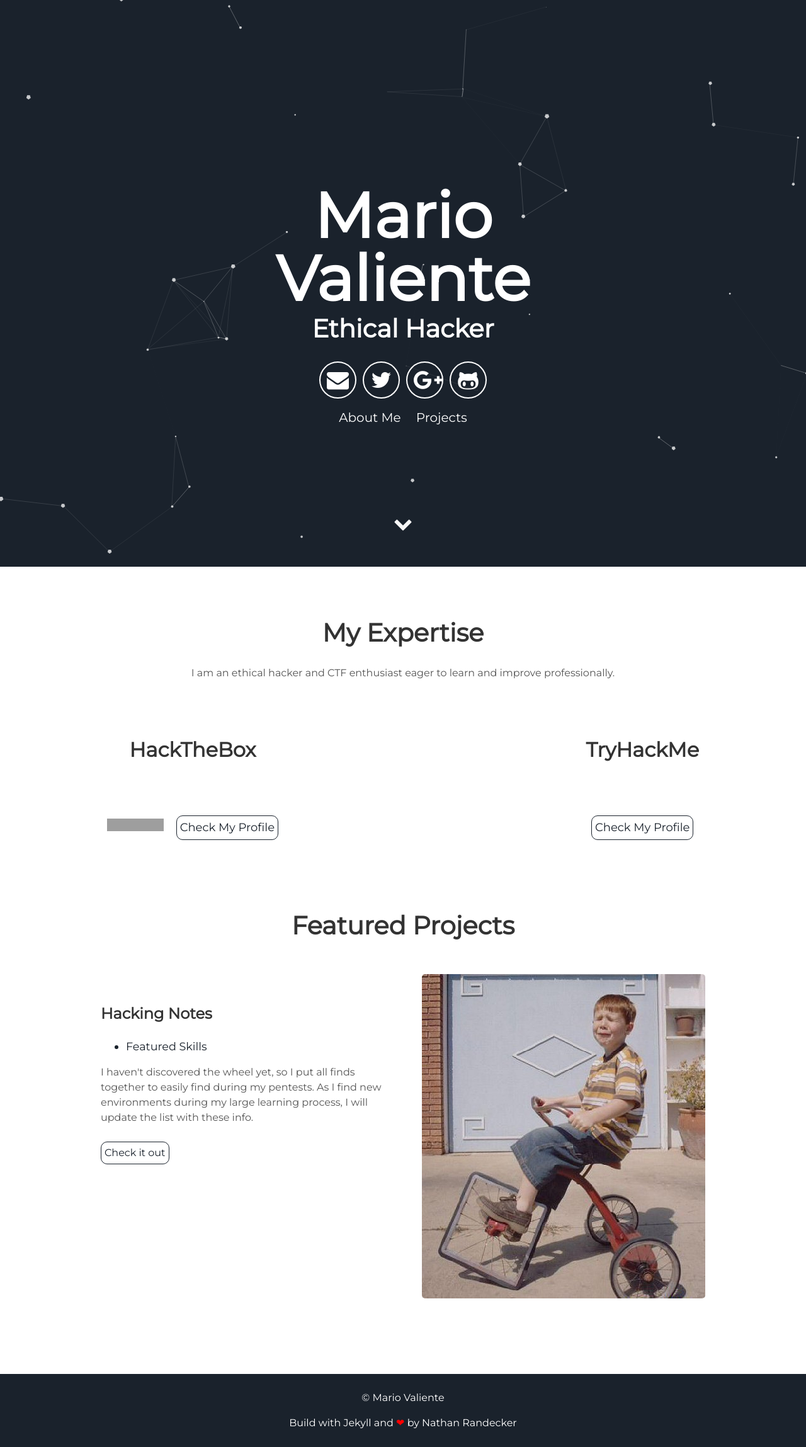
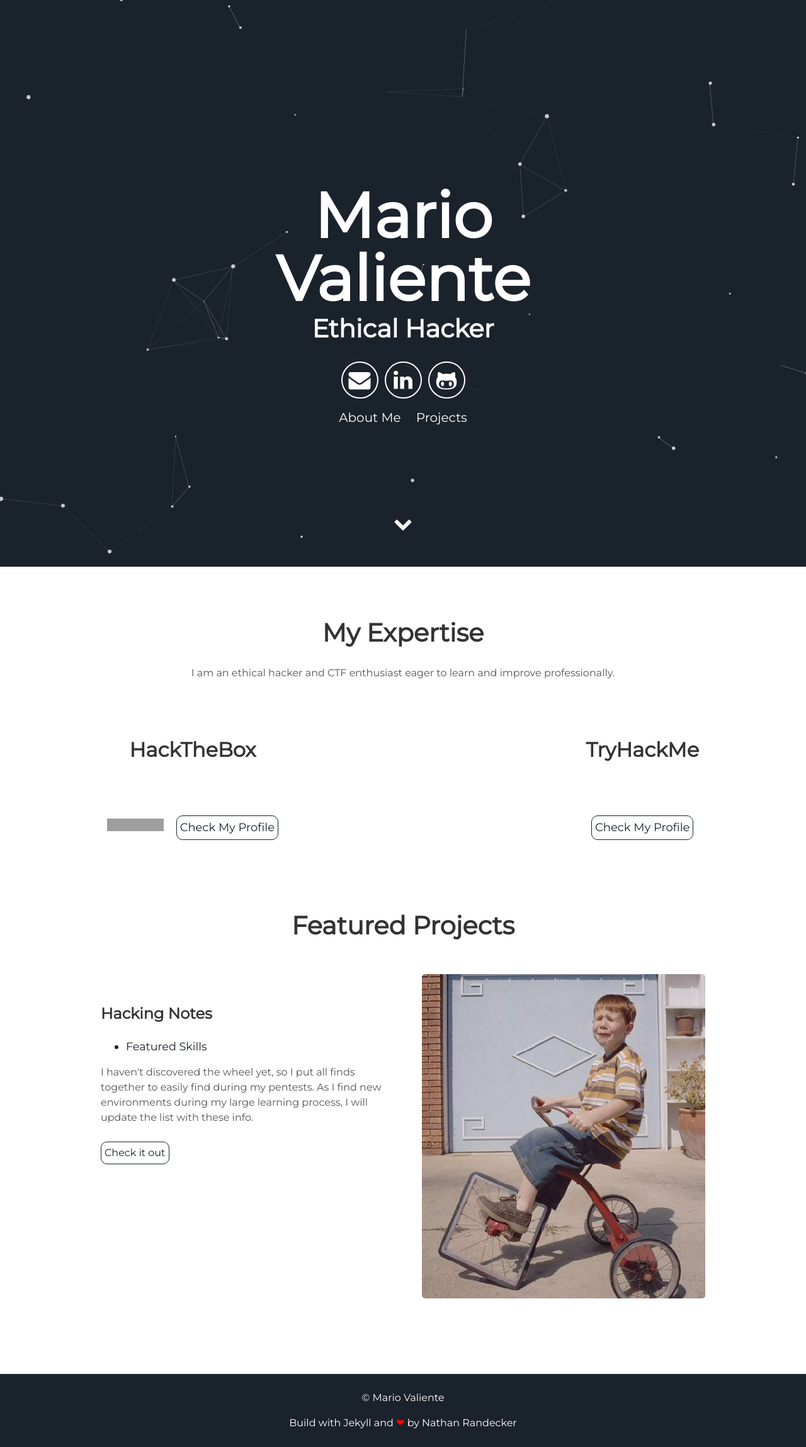
Before and after one commit to mvc1009/mvc1009.github.io, a Jekyll site: the page built from index.html, in a window 1280 px wide. Shown: the whole page at 63% size. Built offline with Jekyll 4.4.1, drawn with Linux system fonts in a browser that asks for light colours; grey boxes are pictures that could not be loaded.

Commit message:
about.html modified

```diff
--- a/_includes/header.html
+++ b/_includes/header.html
@@ -5,10 +5,10 @@
         <span class="site-description">{{site.user_title}}</span>
       </h1>
       <div class="header-icons">
-        <a aria-label="Send email" href="#"><i class="icon fa fa-envelope"></i></a>
-        <a aria-label="My Twitter" target="_blank" href="#"><i class="icon fa fa-twitter" aria-hidden="true"></i></a>
-        <a aria-label="My Google Plus" target="_blank" href="#"><i class="icon fa fa-google-plus" aria-hidden="true"></i></a>
-        <a aria-label="My Github" target="_blank" href="#"><i class="icon fa fa-github-alt" aria-hidden="true"></i></a>
+        <a aria-label="Send email" href="mailto:mvc1009@gmail.com"><i class="icon fa fa-envelope"></i></a>
+        <!-- <a aria-label="My Twitter" target="_blank" href="#"><i class="icon fa fa-twitter" aria-hidden="true"></i></a> -->
+        <a aria-label="My LinkedIn" target="_blank" href="https://www.linkedin.com/in/mariovaliente/"><i class="icon fa fa-linkedin" aria-hidden="true"></i></a>
+        <a aria-label="My Github" target="_blank" href="https://github.com/mvc1009"><i class="icon fa fa-github-alt" aria-hidden="true"></i></a>
       </div>
       <div class="header-links">
         <a class="link" href="#about" data-scroll>About Me</a>
```
